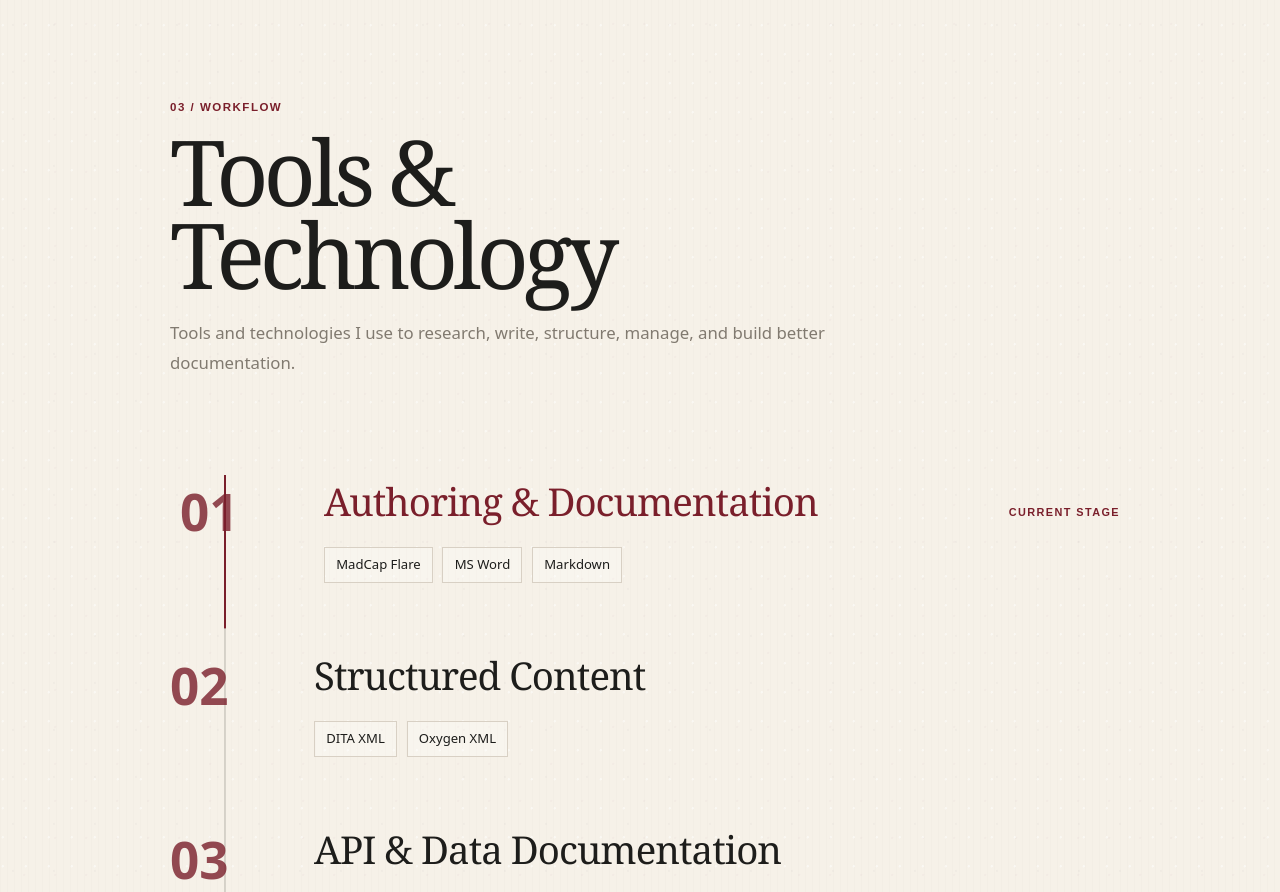
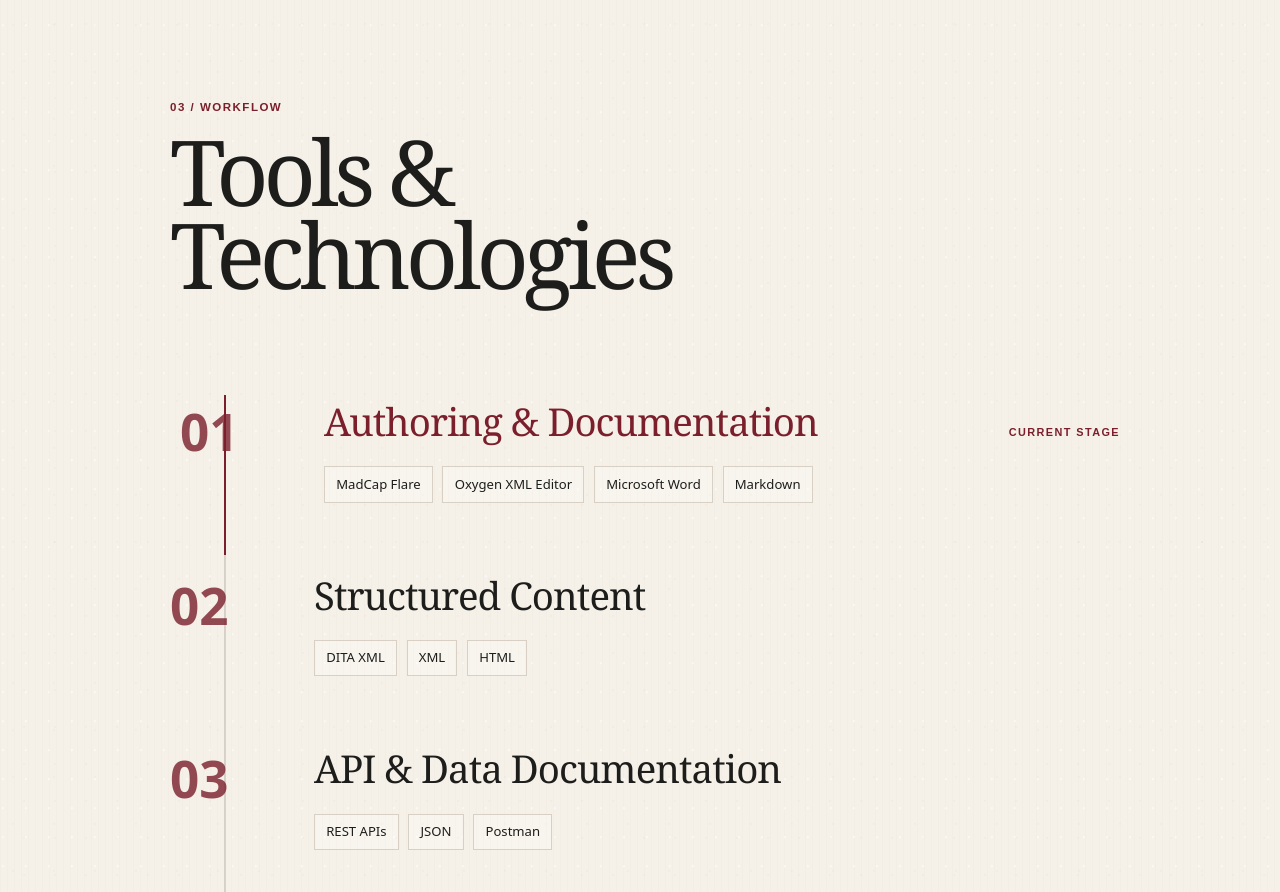
Before and after one commit to Gajamathi/gajalakshmi-portfolio, a React (Vite) app: page / in a window 1280 px wide. Shown: the part 4240-5132 px from the top of the page. Built offline with nearby package versions, Linux system fonts and the light colour scheme.

Commit message:
Refine tools grouping

```diff
--- a/ToolsAndTechnology.tsx
+++ b/ToolsAndTechnology.tsx
@@ -11,11 +11,11 @@
 };
 
 const categories: ToolCategory[] = [
-  { number: '01', title: 'Authoring & Documentation', tools: ['MadCap Flare', 'MS Word', 'Markdown'] },
-  { number: '02', title: 'Structured Content', tools: ['DITA XML', 'Oxygen XML'] },
-  { number: '03', title: 'API & Data Documentation', tools: ['JSON', 'XML', 'REST APIs', 'Postman'] },
+  { number: '01', title: 'Authoring & Documentation', tools: ['MadCap Flare', 'Oxygen XML Editor', 'Microsoft Word', 'Markdown'] },
+  { number: '02', title: 'Structured Content', tools: ['DITA XML', 'XML', 'HTML'] },
+  { number: '03', title: 'API & Data Documentation', tools: ['REST APIs', 'JSON', 'Postman'] },
   { number: '04', title: 'Version Control', tools: ['Git', 'GitHub', 'GitLab'] },
-  { number: '05', title: 'Supporting Tools', tools: [] },
+  { number: '05', title: 'Supporting Tools', tools: ['VS Code', 'Figma', 'Adobe Acrobat Pro'] },
 ];
 
 const ToolsAndTechnology: React.FC = () => {
@@ -24,7 +24,6 @@
 
   useEffect(() => {
     if (window.matchMedia('(prefers-reduced-motion: reduce)').matches) return;
-
     const ctx = gsap.context(() => {
       const triggers = categories.map((_, index) =>
         ScrollTrigger.create({
@@ -35,10 +34,8 @@
           onEnterBack: () => setActive(index),
         }),
       );
-
       return () => triggers.forEach((trigger) => trigger.kill());
     }, ref);
-
     return () => ctx.revert();
   }, []);
 
@@ -46,16 +43,11 @@
     <section ref={ref} id="tools" className="tools scene" aria-labelledby="tools-heading">
       <div className="section-frame tools-frame">
         <div className="section-kicker">03 / WORKFLOW</div>
-        <h2 id="tools-heading" className="section-title">Tools &amp; Technology</h2>
-        <p className="section-intro">
-          Tools and technologies I use to research, write, structure, manage, and build better documentation.
-        </p>
-
-        <div className="tool-flow" aria-label="Documentation workflow">
+        <h2 id="tools-heading" className="section-title">Tools &amp; Technologies</h2>
+        <div className="tool-flow" aria-label="Documentation tools and technologies">
           <div className="tool-progress" aria-hidden="true">
             <span style={{ transform: `scaleY(${(active + 1) / categories.length})` }} />
           </div>
-
           {categories.map((category, index) => (
             <button
               type="button"
@@ -71,13 +63,9 @@
                   <strong>{category.title}</strong>
                   <small>{index === active ? 'Current stage' : index < active ? 'Connected' : 'Next stage'}</small>
                 </span>
-                {category.tools.length > 0 ? (
-                  <span className="tool-list">
-                    {category.tools.map((tool) => <span key={tool}>{tool}</span>)}
-                  </span>
-                ) : (
-                  <span className="empty-node" aria-label="No supporting tools listed" />
-                )}
+                <span className="tool-list">
+                  {category.tools.map((tool) => <span key={tool}>{tool}</span>)}
+                </span>
               </span>
             </button>
           ))}
```
